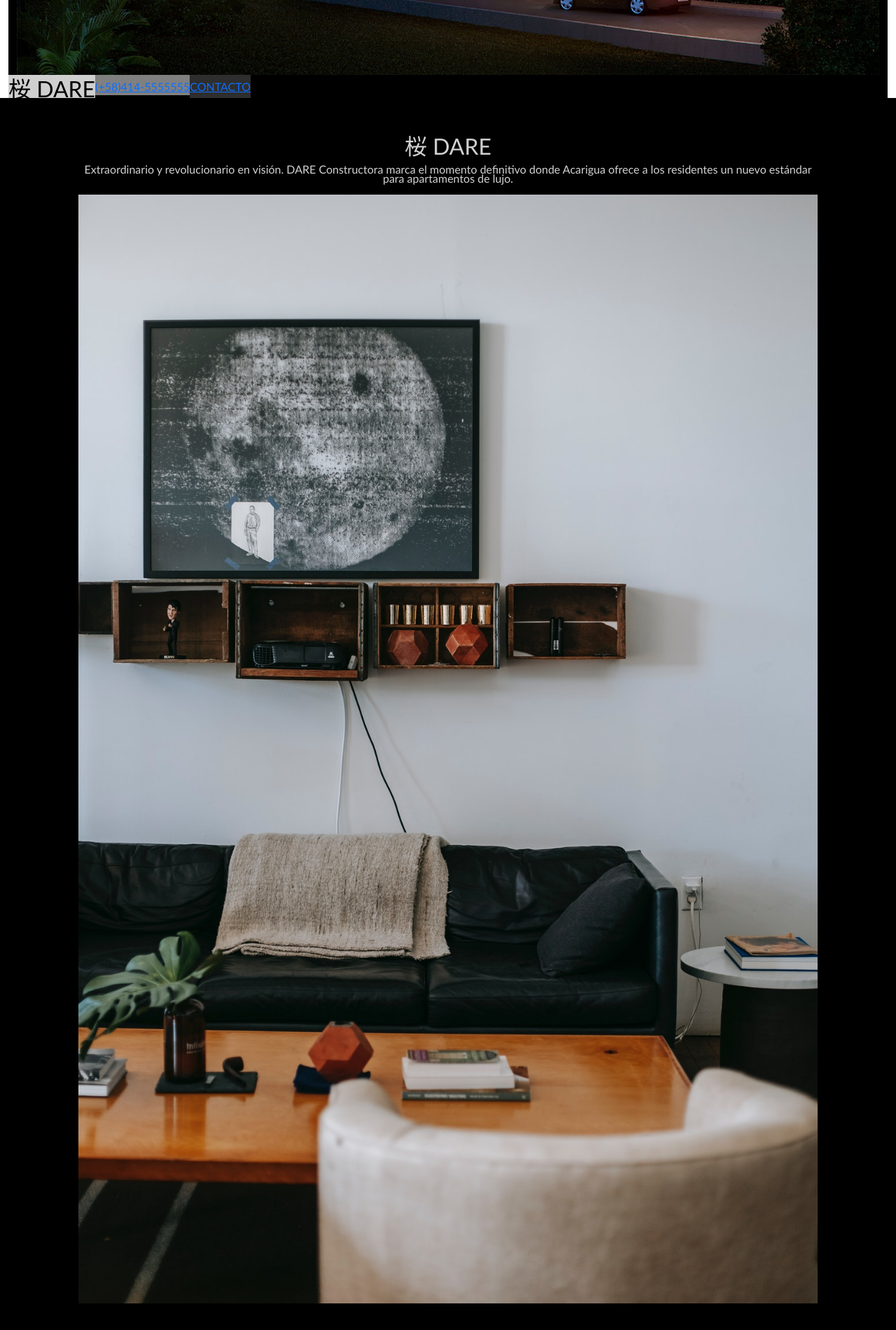
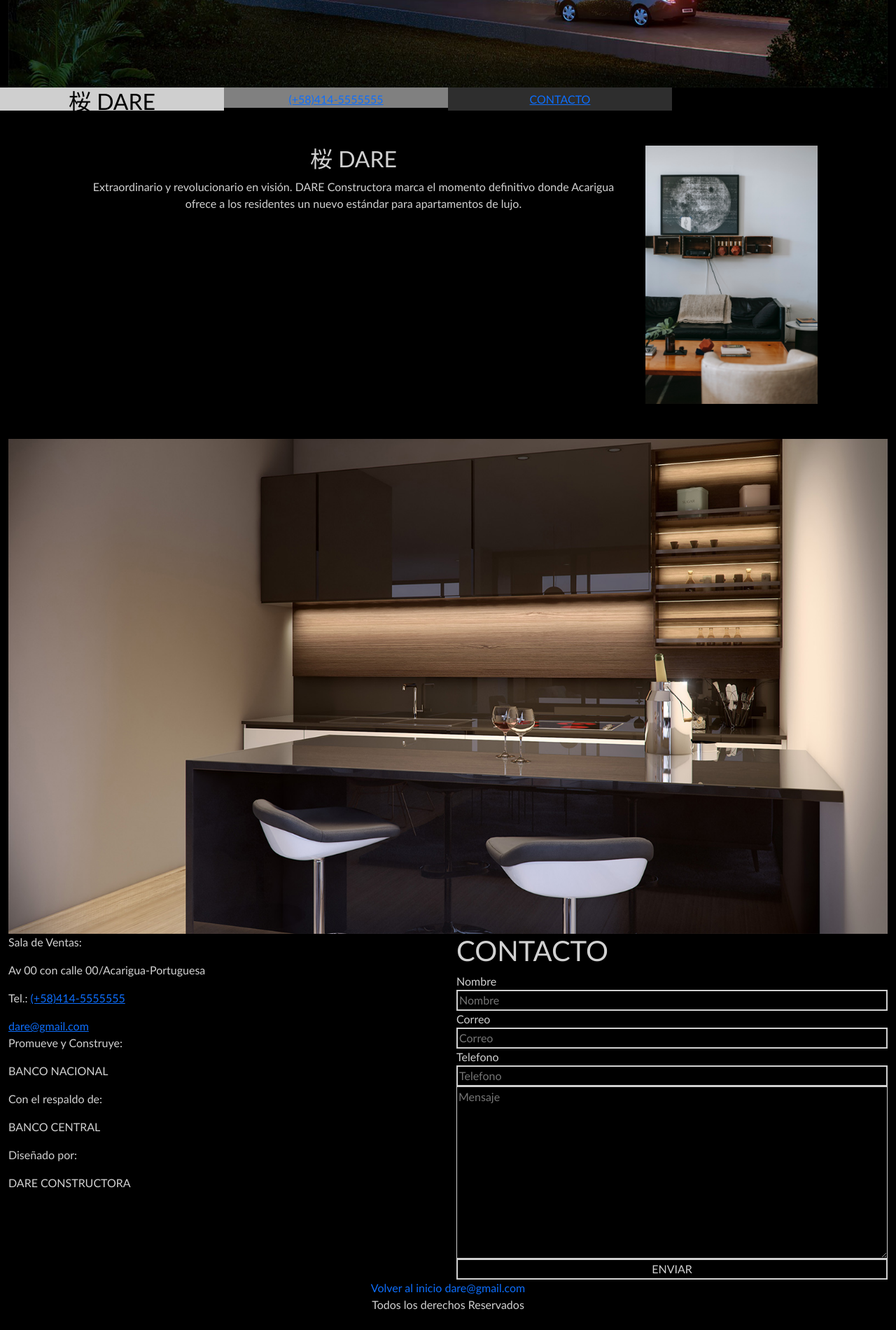
Before and after one commit to danieljosereyes/DARE, a plain HTML site: page index.html in a window 1280 px wide. Shown: the part 2140-4040 px from the top of the page at 70% size. Drawn offline with nearby package versions, Linux system fonts and the light colour scheme.

Commit message:
agregue col bootstrap

```diff
--- a/css/style.css
+++ b/css/style.css
@@ -41,16 +41,6 @@ header {
     padding: 10px 0px;
 }
 
-.img1 {
-/*     width: 1200px; */
-    grid-area: img1;
-    margin: 0 auto;
-
-}
-
-.img1 img{
-/*     width: 1200px; */
-}
 
 
 
@@ -120,12 +110,6 @@ li a:hover {
     text-align: center;
 }
 
-.vacio {
-/*     width: 300px;
-    height: 30px; */
-    margin: 0;
-}
-
 
 
 
@@ -147,34 +131,29 @@ button {
 
 .parrafo {
     text-align: center;
-    display: flex;
+/*     display: flex;
     grid-area: parrafo;
 /*     width: 700px; */
     padding: 50px 100px;
 
-}
-
-.imagen {
-
-    grid-area: imagen;
-/*     width: 300px; */
-}
+} */
 
 
 
 
-.img2 {
+
+/* .img2 {
     grid-area: img2;
-}
+} */
 
-.img2 img {
+/* .img2 img {
 /*     width: 1200px; */
-}
+}  */
 
-.interlineado {
+/* .interlineado {
     line-height: 0.8;
 
-}
+} */
 
 .section {
     grid-area: section;
@@ -187,8 +166,8 @@ button {
     flex-direction: column;
 }
 footer {
-    grid-area: footer;
-    padding: 45px;
+/*     grid-area: footer;
+    padding: 45px; */
     text-align: center;
     flex-wrap: wrap;
     flex-direction: column;
@@ -196,7 +175,7 @@ footer {
 
 footer a {
     text-decoration: none;
-    margin: 0px 3px;
+/*     margin: 0px 3px; */
     transition: color 0.3s ease;
 }
 
--- a/index.html
+++ b/index.html
@@ -12,8 +12,8 @@
 </head>
 <body class="body_index container-fluid">
     <header class="row header">
-            <a id="titulo" href="index.html" class="logo">桜 DARE</a>
-            <nav class="menu">
+            <a id="titulo" href="index.html" class="col-7 logo">桜 DARE</a>
+            <nav class="col-5 menu">
                 <ul class="menu">
                     <li><a href="index.html">PROYECTOS</a></li>
                     <li><a href="paginas/apartamentos.html">APARTAMENTOS</a></li>
@@ -27,18 +27,18 @@
 
 
     <section class="row img1">
-        <img src="img/PROYECTODARE.jpg">
+        <img class ="col-12" src="img/PROYECTODARE.jpg">
     </section>
 
-    <section class="referencia">
-            <h1 class="referencia--titulo h2">桜 DARE</h1>
-                <a class="referencia--telefono" href="tel:+584145555555">(+58)414-5555555</a>
-                <a class="referencia--contacto" href="paginas/contacto.html">CONTACTO</a>
-                <h6 class="vacio"></h6>
+    <section class="row referencia">
+            <h1 class="col-3 referencia--titulo h2">桜 DARE</h1>
+                <a class="col-3 referencia--telefono" href="tel:+584145555555">(+58)414-5555555</a>
+                <a class="col-3 referencia--contacto" href="paginas/contacto.html">CONTACTO</a>
+                <h6 class="col-3 vacio"></h6>
     </section>
 
-    <section class=" row parrafo interlineado">
-        <article>
+    <section class="row parrafo interlineado">
+        <article class="col-9" >
             <h2>桜 DARE</h2>
             <P>
             Extraordinario y revolucionario en visión.
@@ -46,18 +46,16 @@
             un nuevo estándar para apartamentos de lujo.
             </P>
         </article>
-        <img src="img/SALA DE ESTAR.jpg" class="imagen">
+        <img src="img/SALA DE ESTAR.jpg" class="col-3 imagen">
     </section>
 
-    <section >
 
+    <section class="row img2">
+        <img class="col-12" src="img/COCINA.jpg">
     </section>
 
-    <section class="row img2">
-        <img src="img/COCINA.jpg">
-    </section>
-
-    <section class="row section">
+    <div class="row" >
+    <section class="col-6 section">
         <article class="interlineado" >
             <p>Sala de Ventas:</p>
             <p>Av 00 con calle 00/Acarigua-Portuguesa</p>
@@ -72,7 +70,7 @@
         </article>
     </section>
 
-    <form action="/formulario" method="post" class="form">
+    <form action="/formulario" method="post" class="col-6 form">
         <h1>CONTACTO</h1>
         <label for="name">Nombre</label>
         <input class="formulario" type="text" id="name" name="name" placeholder="Nombre">
@@ -83,15 +81,15 @@
         <textarea class="formulario" name="mensaje" id="mensaje" placeholder="Mensaje" cols="30" rows="10"></textarea>
         <button type="submit">ENVIAR</button>
     </form>
-
+    </div>
 
 
     <footer class="row footer">
-        <section>
+        <section class="col-12" >
             <a href="#titulo">Volver al inicio</a>
             <a href="mailto:dare@gmail.com">dare@gmail.com</a>
         </section>
-        <p>Todos los derechos Reservados</p>
+        <p class="col-12" >Todos los derechos Reservados</p>
     </footer>
 
 
```
